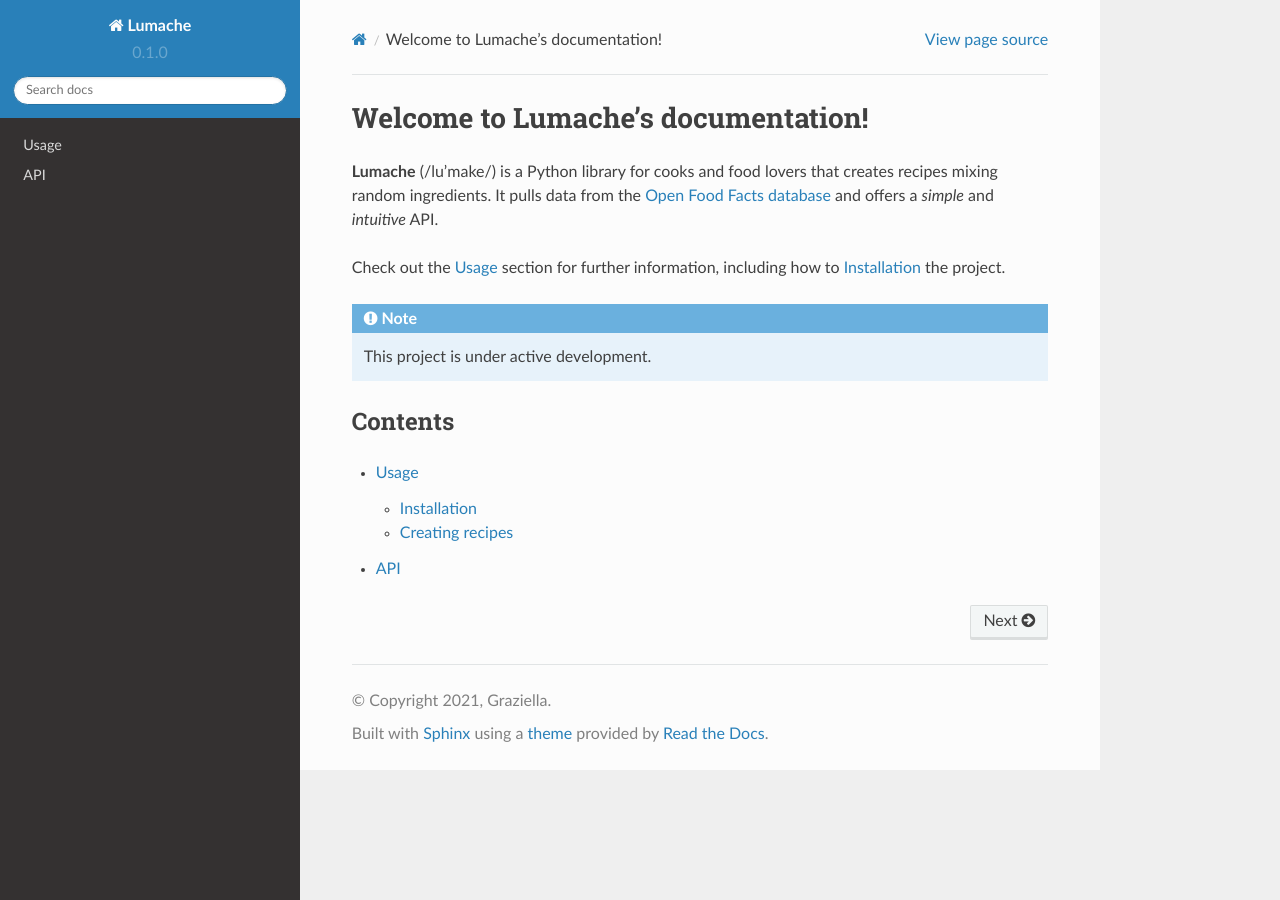
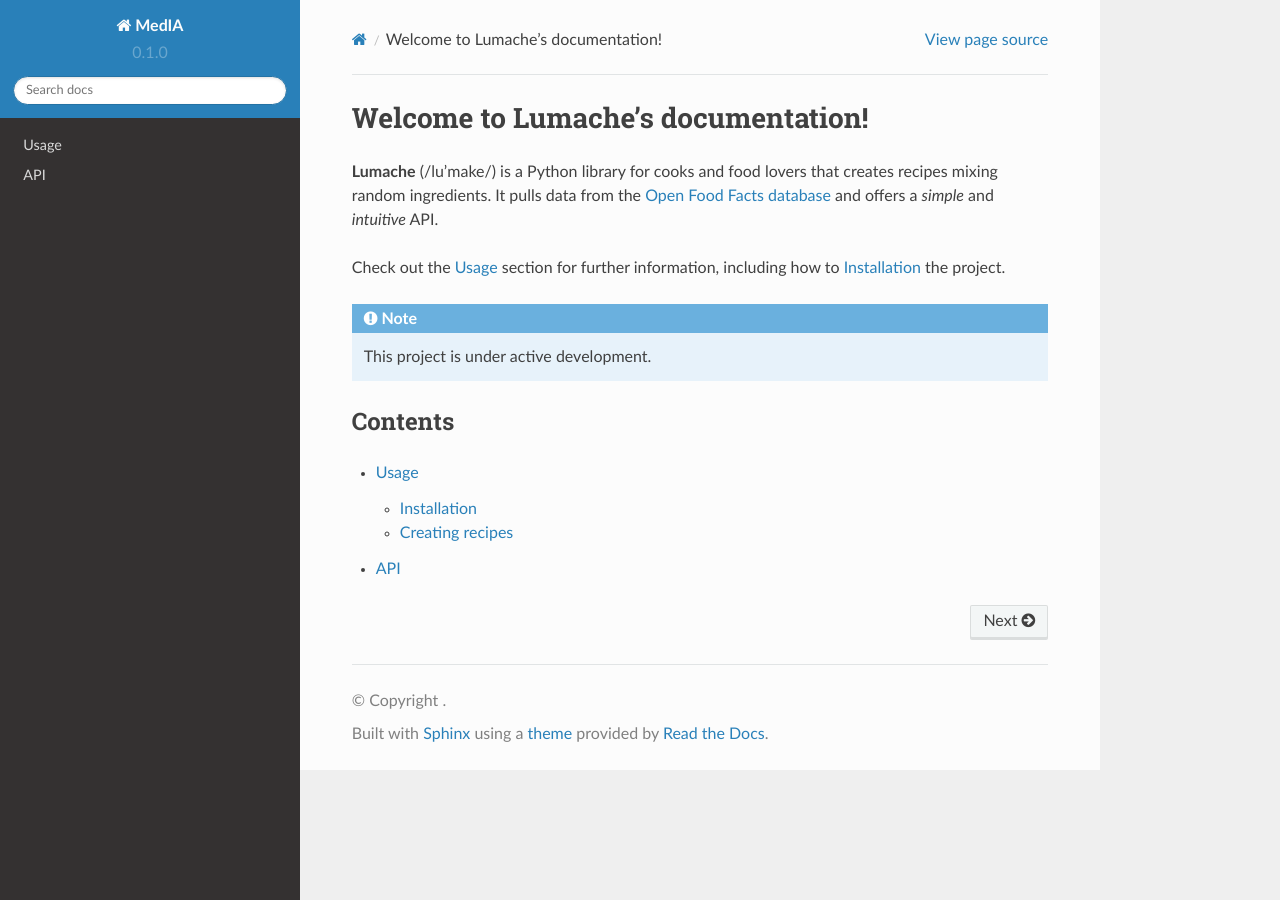
Before and after one commit to salan668/MedIA, a Sphinx documentation site: the page built from docs/source/index.rst, in a window 1280 px wide. Built offline with Sphinx 7.4.7 and the Read the Docs theme 2.0.0, drawn with Linux system fonts in a browser that asks for light colours.

Commit message:
Initial Template Updates

```diff
--- a/docs/source/conf.py
+++ b/docs/source/conf.py
@@ -2,9 +2,9 @@
 
 # -- Project information
 
-project = 'Lumache'
-copyright = '2021, Graziella'
-author = 'Graziella'
+project = 'MedIA'
+# copyright = '2021, Graziella'
+author = 'Suns'
 
 release = '0.1'
 version = '0.1.0'
--- a/pyproject.toml
+++ b/pyproject.toml
@@ -3,6 +3,6 @@
 build-backend = "flit_core.buildapi"
 
 [project]
-name = "lumache"
-authors = [{name = "Graziella", email = "graziella@lumache"}]
+name = "MedIA"
+authors = [{name = "Suns", email = "songyangmri@gmail.com"}]
 dynamic = ["version", "description"]
```
